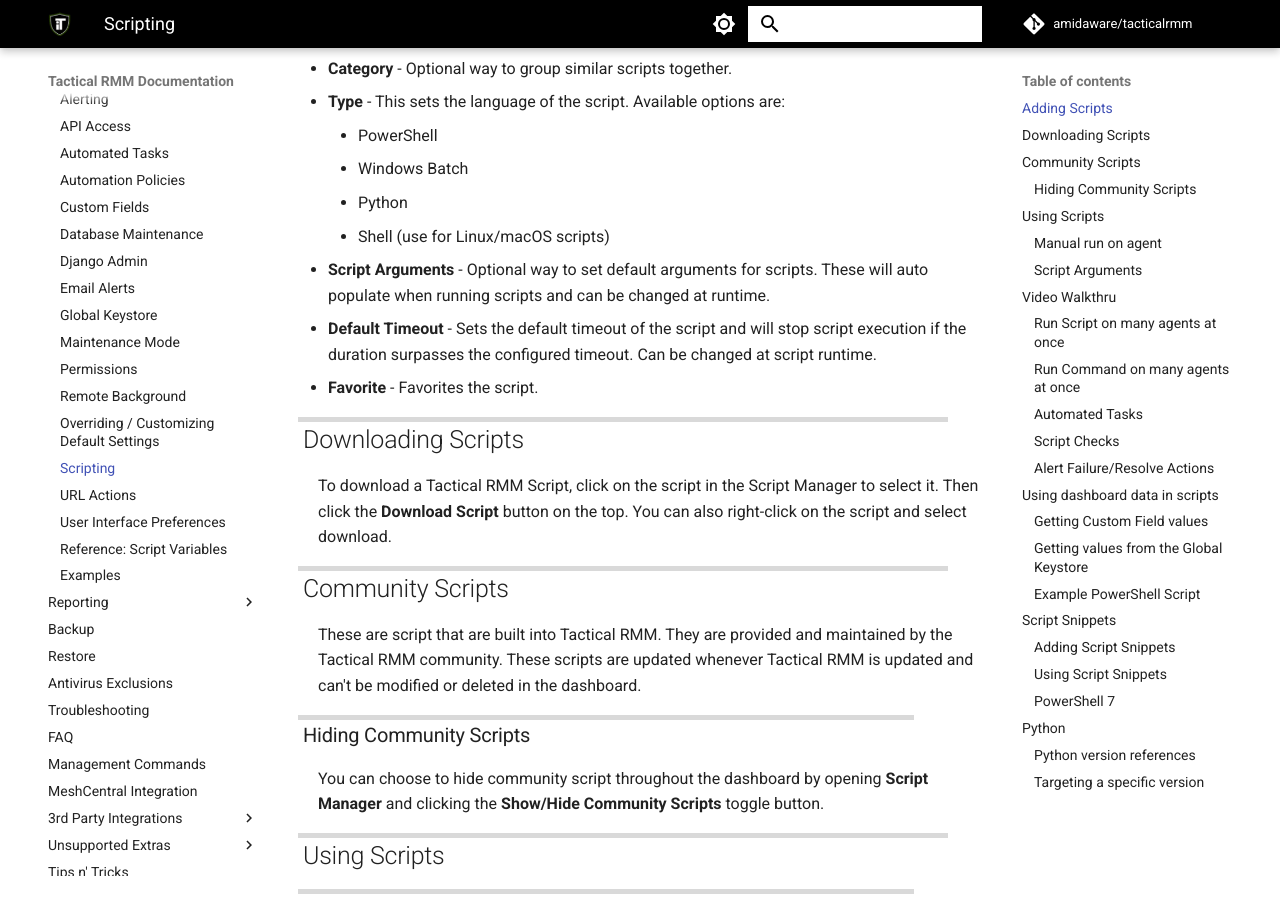
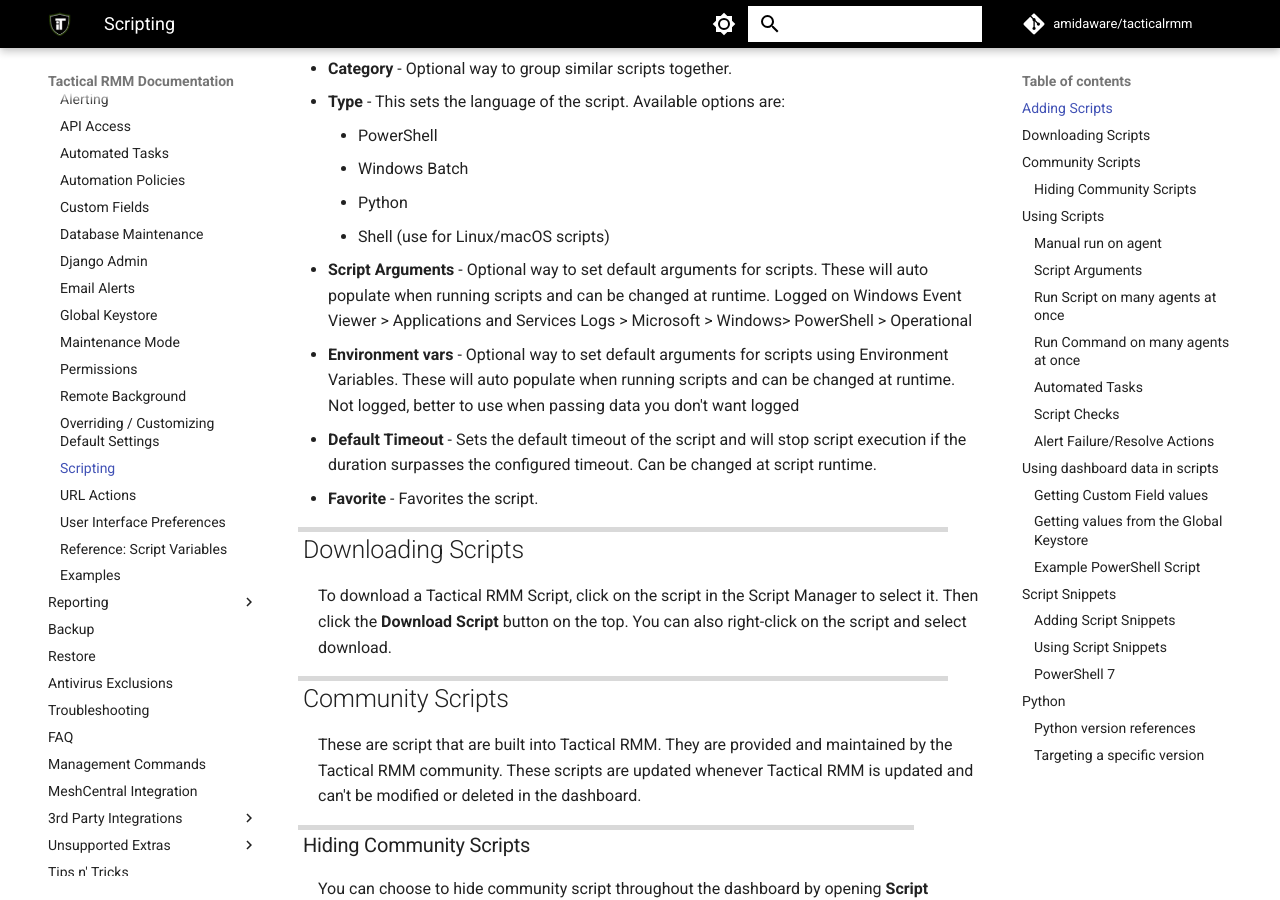
Before and after one commit to amidaware/trmm-docs, an MkDocs documentation site: the page built from docs/functions/scripting.md, in a window 1280 px wide and 900 px high, scrolled down 552 px. Built offline with MkDocs 1.6.1 and Material for MkDocs 9.7.7, drawn with Linux system fonts in a browser that asks for light colours; comment, search, counter and statistics services are not loaded.

Commit message:
Adding env var stuff

```diff
--- a/docs/functions/scripting.md
+++ b/docs/functions/scripting.md
@@ -25,7 +25,8 @@
     - Python
     - Shell (use for Linux/macOS scripts)
 
-- **Script Arguments** - Optional way to set default arguments for scripts. These will auto populate when running scripts and can be changed at runtime.
+- **Script Arguments** - Optional way to set default arguments for scripts. These will auto populate when running scripts and can be changed at runtime. Logged on Windows Event Viewer > Applications and Services Logs > Microsoft > Windows> PowerShell > Operational
+- **Environment vars** - Optional way to set default arguments for scripts using Environment Variables. These will auto populate when running scripts and can be changed at runtime. Not logged, better to use when passing data you don't want logged
 - **Default Timeout** - Sets the default timeout of the script and will stop script execution if the duration surpasses the configured timeout. Can be changed at script runtime.
 - **Favorite** - Favorites the script.
 
@@ -73,10 +74,9 @@
 
 Starting with 0.15.4 you can use environment variables to pass them too!
 
-## Video Walkthru
-
 <div class="video-wrapper">
-  <iframe width="400" height="225" src="https://www.youtube.com/embed/pN80ljSwT7M" frameborder="0" allowfullscreen></iframe>
+  <iframe width="400" height="225" src="https://www.youtube.com/embed/YrnN11XPot8" frameborder="0" allowfullscreen></iframe>
+  <iframe width="400" height="225" src="https://www.youtube.com/embed/jLpfN2SOD1U" frameborder="0" allowfullscreen></iframe>
 </div>
 
 
```
Also changed, not shown: docs/functions/images/2023-11-14-12-29-49.png (added).
